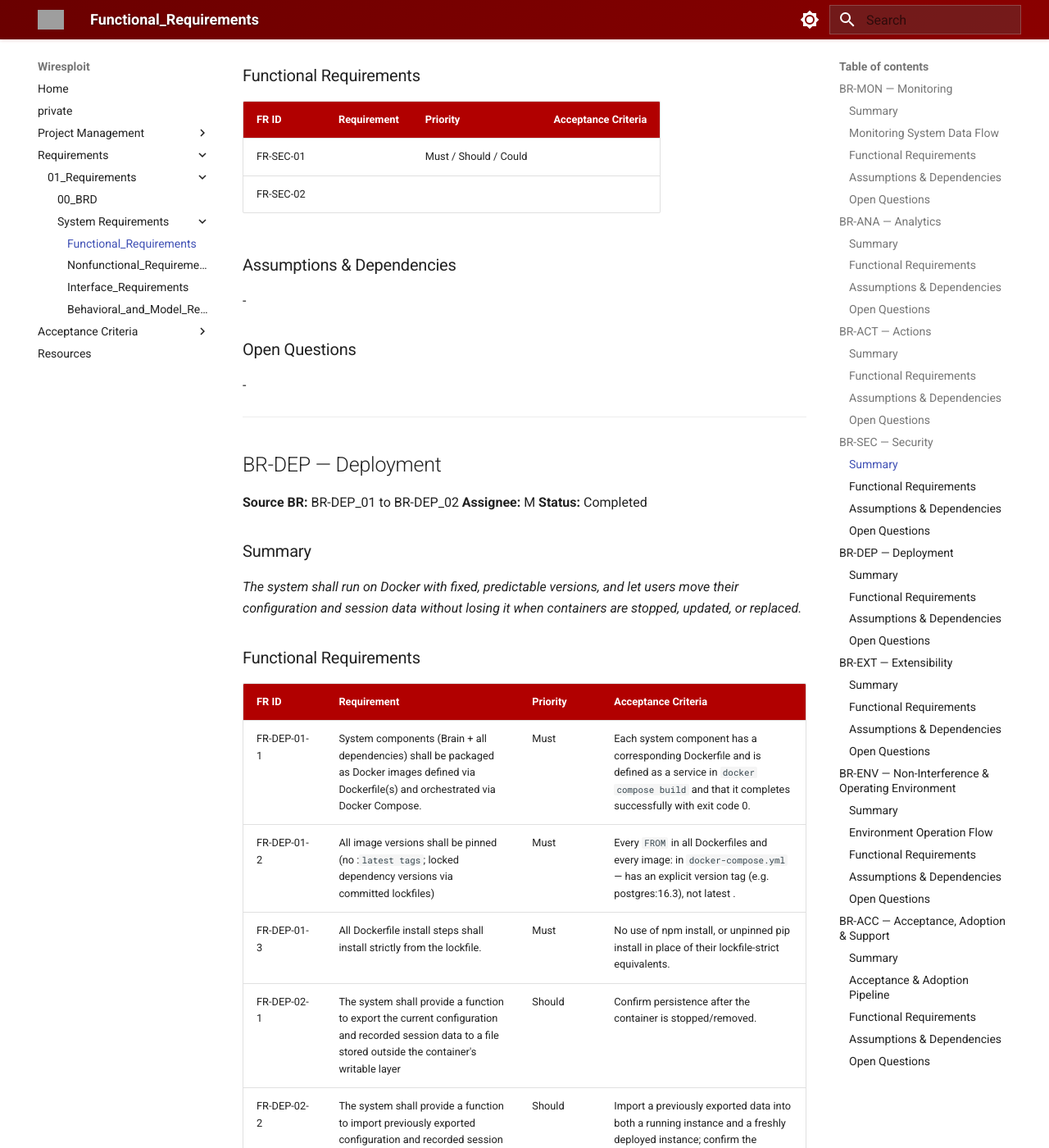
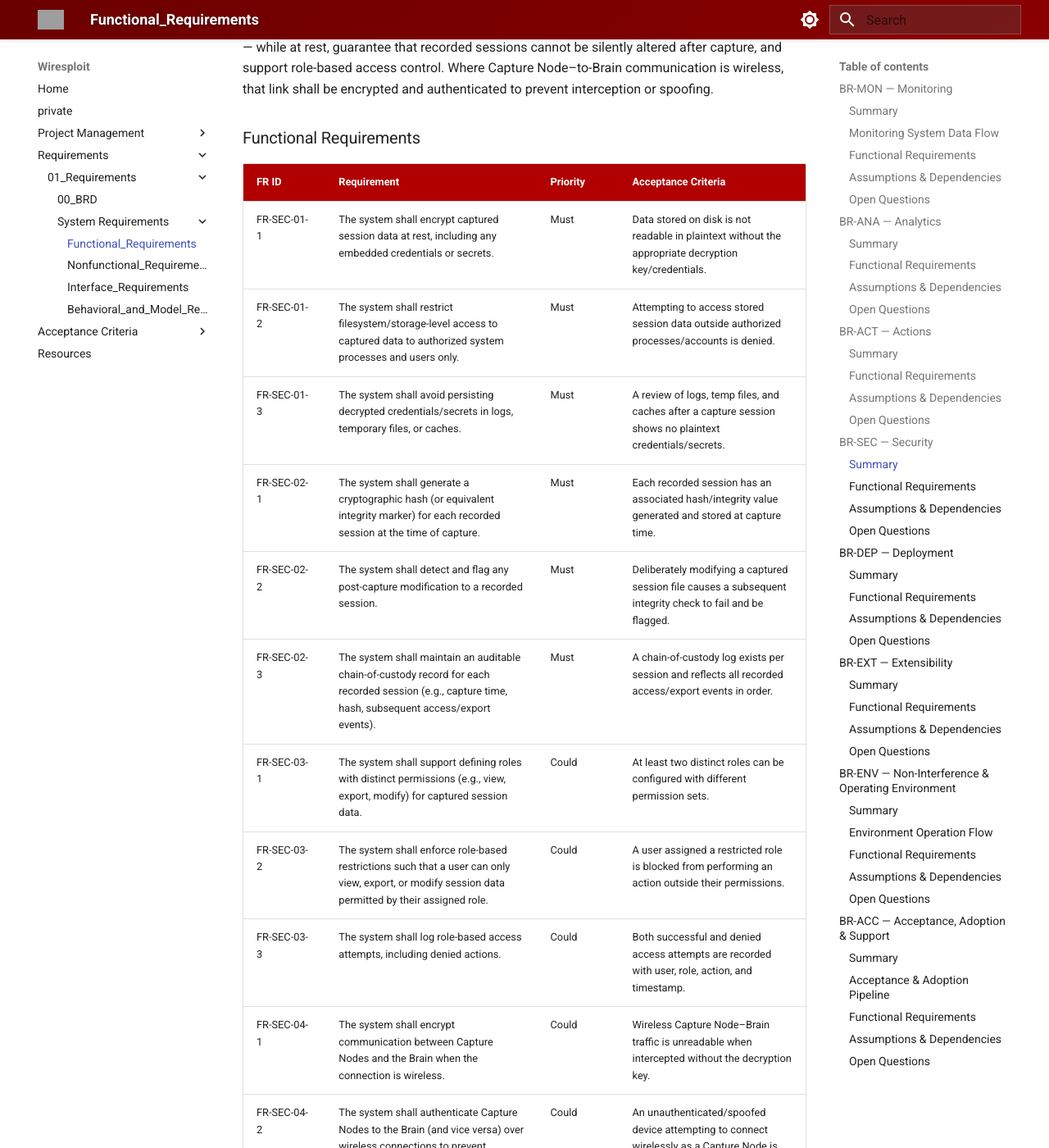
Before and after one commit to EG-ETCS/wiresploit, an MkDocs documentation site: the page built from docs/01_Requirements/01_SysRS/01_Functional_Requirements.md, in a window 1280 px wide and 1400 px high, scrolled down 5256 px. Shown: the whole window at 82% size. Built offline with MkDocs 1.6.1 and Material for MkDocs 9.7.7, drawn with Linux system fonts in a browser that asks for light colours; some of the changed text lies outside the part shown; grey boxes are pictures that could not be loaded.

Commit message:
Add Security functional requirements

```diff
--- a/docs/01_Requirements/01_SysRS/01_Functional_Requirements.md
+++ b/docs/01_Requirements/01_SysRS/01_Functional_Requirements.md
@@ -133,25 +133,43 @@ _One or two sentences restating the business need in plain language._
 
 ## BR-SEC — Security
 
-**Source BR:**
+**Source BR:** BR-SEC-01 to BR-SEC-04
 **Assignee:** RA
-**Status:** Not started
+**Status:** In progress
 
 ### Summary
-_One or two sentences restating the business need in plain language._
+The system shall protect captured data — including any live credentials or secrets it may contain — while at rest, guarantee that recorded sessions cannot be silently altered after capture, and support role-based access control. Where Capture Node–to-Brain communication is wireless, that link shall be encrypted and authenticated to prevent interception or spoofing.
 
 ### Functional Requirements
 
 | FR ID | Requirement | Priority | Acceptance Criteria |
 |---|---|---|---|
-| FR-SEC-01 | | Must / Should / Could | |
-| FR-SEC-02 | | | |
+| FR-SEC-01-1 | The system shall encrypt captured session data at rest, including any embedded credentials or secrets. | Must | Data stored on disk is not readable in plaintext without the appropriate decryption key/credentials. |
+| FR-SEC-01-2 | The system shall restrict filesystem/storage-level access to captured data to authorized system processes and users only. | Must | Attempting to access stored session data outside authorized processes/accounts is denied. |
+| FR-SEC-01-3 | The system shall avoid persisting decrypted credentials/secrets in logs, temporary files, or caches. | Must | A review of logs, temp files, and caches after a capture session shows no plaintext credentials/secrets. |
+| FR-SEC-02-1 | The system shall generate a cryptographic hash (or equivalent integrity marker) for each recorded session at the time of capture. | Must | Each recorded session has an associated hash/integrity value generated and stored at capture time. |
+| FR-SEC-02-2 | The system shall detect and flag any post-capture modification to a recorded session. | Must | Deliberately modifying a captured session file causes a subsequent integrity check to fail and be flagged. |
+| FR-SEC-02-3 | The system shall maintain an auditable chain-of-custody record for each recorded session (e.g., capture time, hash, subsequent access/export events). | Must | A chain-of-custody log exists per session and reflects all recorded access/export events in order. |
+| FR-SEC-03-1 | The system shall support defining roles with distinct permissions (e.g., view, export, modify) for captured session data. | Could | At least two distinct roles can be configured with different permission sets. |
+| FR-SEC-03-2 | The system shall enforce role-based restrictions such that a user can only view, export, or modify session data permitted by their assigned role. | Could | A user assigned a restricted role is blocked from performing an action outside their permissions. |
+| FR-SEC-03-3 | The system shall log role-based access attempts, including denied actions. | Could | Both successful and denied access attempts are recorded with user, role, action, and timestamp. |
+| FR-SEC-04-1 | The system shall encrypt communication between Capture Nodes and the Brain when the connection is wireless. | Could | Wireless Capture Node–Brain traffic is unreadable when intercepted without the decryption key. |
+| FR-SEC-04-2 | The system shall authenticate Capture Nodes to the Brain (and vice versa) over wireless connections to prevent spoofing. | Could | An unauthenticated/spoofed device attempting to connect wirelessly as a Capture Node is rejected. |
+| FR-SEC-04-3 | The system may rely on physical security in lieu of encryption/authentication for wired Capture Node–Brain connections. | Could | Wired-link deployments are documented as relying on physical security controls instead of link encryption. |
 
 ### Assumptions & Dependencies
--
+- A key management approach (storage, rotation, recovery) for at-rest encryption is defined before implementation.
+- Chain-of-custody logging depends on reliable time synchronization (per FR-MON-04 / FR-ENV-02-3).
+- Role definitions and permission sets are agreed upon with stakeholders prior to implementation.
+- Wireless Capture Node deployments are the primary driver for FR-SEC-04; wired-only deployments may deprioritize this requirement.
 
 ### Open Questions
--
+- What encryption standard/algorithm is required or preferred for data at rest (e.g., AES-256)?
+- Who manages encryption keys, and what is the key recovery process if lost?
+- What specific roles are needed (e.g., Analyst, Admin, Auditor), and what permissions does each have?
+- Is tamper detection sufficient (detect-only), or is tamper-proofing (prevent modification entirely) required?
+- What authentication mechanism is expected for wireless Capture Node–Brain links (e.g., mutual TLS, pre-shared keys, certificates)?
+- Does chain-of-custody need to meet a specific legal/evidentiary standard (e.g., for use in formal investigations)?
 
 ---
 
```
